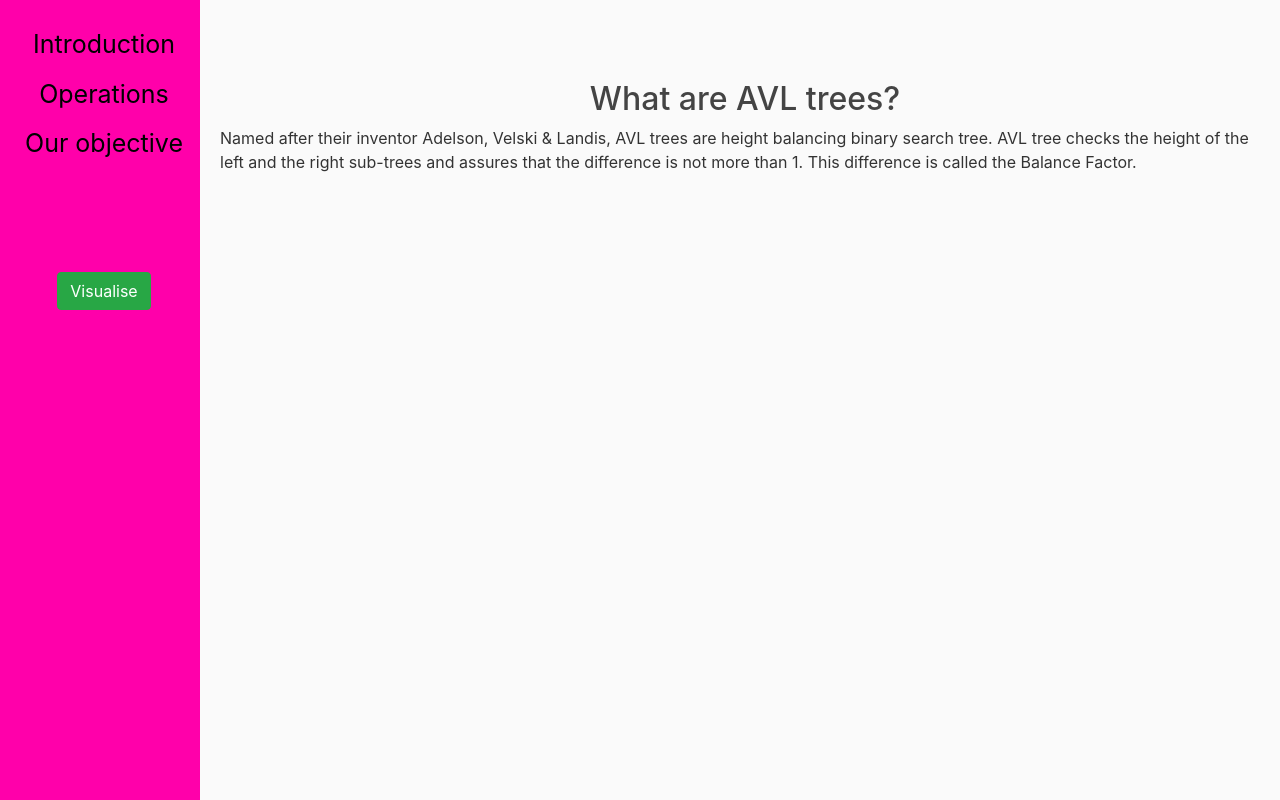
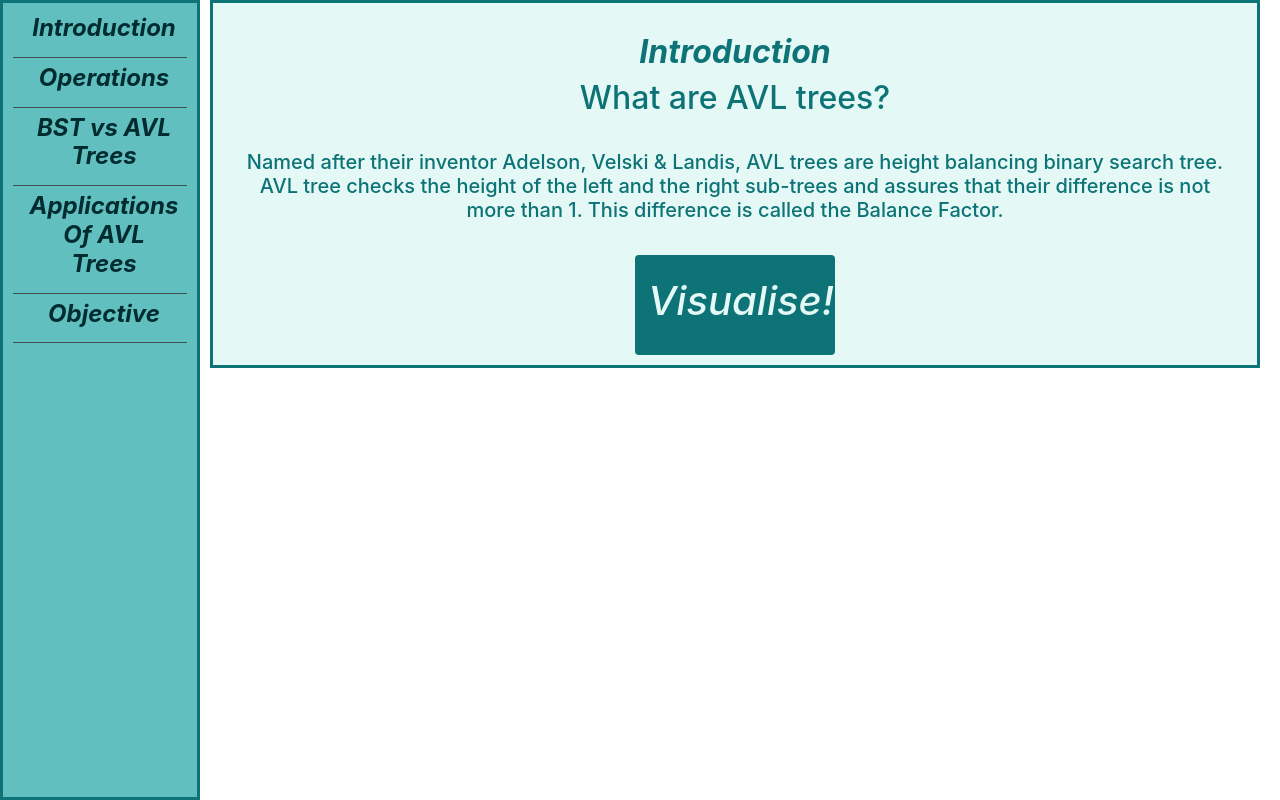
Before and after one commit to harsha270501/avltree, a Flask app: page / in a window 1280 px wide. Run offline with Flask 2, Linux system fonts and the light colour scheme; some libraries are stand-ins or nearby versions.

Commit message:
Brought ankis changes to main.Plz check all if its working fine

```diff
--- a/flask_blog.py
+++ b/flask_blog.py
@@ -12,5 +12,8 @@ formpref=''
 @app.route('/home')
 def home():
     return render_template('home.html')
+@app.route('/visualization')
+def visualization():
+    return render_template('visualize.html')
 if __name__ == "__main__":
     app.run(debug=True)
--- /dev/null
+++ b/static/home.css
@@ -0,0 +1,90 @@
+button{
+  margin-top: 5px;
+  padding-top: 10px;
+    background-color: #0d7377;
+    color: #e4f9f5;
+
+    }
+
+
+button:hover{
+  color: #e4f9f5;
+}
+
+#AVL0{
+
+  margin:10px 10px 10px 10px;
+    padding: 10px;
+}
+
+h1 {text-align: center;}
+        p {text-align: left;}
+        div {text-align: center;}
+        h2 {text-align: center;}
+
+.sidenav {
+    border-style: solid;
+    border-color: #0d7377;
+    height: 100%; /* Full-height: remove this if you want "auto" height */
+  width: 200px; /* Set the width of the sidebar */
+  position: fixed; /* Fixed Sidebar (stay in place on scroll) */
+  z-index: 1; /* Stay on top */
+  top: 0; /* Stay at the top */
+  left: 0;
+  background-color:#61c0bf;
+  overflow-x: hidden; /* Disable horizontal scroll */
+  padding: 5px 10px 10px 10px;
+}
+
+/* The navigation menu links */
+.sidenav a {
+  padding: 6px 8px 6px 16px;
+  text-decoration: none;
+  font-size: 25px;
+  color:#002C30;
+
+  display: block;
+}
+
+/* When you mouse over the navigation links, change their color */
+.sidenav a:hover {
+  color: #e4f9f5;
+}
+
+/* Style page content */
+.main {
+  border-style: solid;
+  border-color: #0d7377;
+margin-left: 210px; /* Same as the width of the sidebar */
+padding: 10px 10px;
+height:100%;
+width:1050px;
+color: #0d7377;
+background-color: #e4f9f5;
+}
+
+/*.third{
+  margin-top: 218px;
+  border-style: solid;
+  border-color: #0d7377;
+  margin-left: -12px;
+padding: 10px 10px;
+height:135px;
+width:1050px;
+background-color: #e4f9f5;
+}
+*/
+
+/* On smaller screens, where height is less than 450px, change the style of the sidebar (less padding and a smaller font size) */
+@media screen and (max-height: 450px) {
+  .sidenav {padding-top: 15px;}
+  .sidenav a {font-size: 18px;}
+}
+
+.underlinepink{
+  border-style: solid;
+  border-color: #40514e;
+  border-width: 0 0 1px 0;
+
+
+}
--- a/static/main.css
+++ /dev/null
@@ -1,80 +0,0 @@
-body {
-    background: #fafafa;
-    color: #333333;
-    margin-top: 5rem;
-  }
-
-  h1, h2, h3, h4, h5, h6 {
-    color: #444444;
-  }
-
-  .bg-steel {
-    background-color: #5f788a;
-  }
-
-  .site-header .navbar-nav .nav-link {
-    color: #cbd5db;
-  }
-
-  .site-header .navbar-nav .nav-link:hover {
-    color: #ffffff;
-  }
-
-  .site-header .navbar-nav .nav-link.active {
-    font-weight: 500;
-  }
-
-  .content-section {
-    background: #ffffff;
-    padding: 10px 20px;
-    border: 1px solid #dddddd;
-    border-radius: 3px;
-    margin-bottom: 20px;
-  }
-
-  .article-title {
-    color: #444444;
-  }
-
-  a.article-title:hover {
-    color: #428bca;
-    text-decoration: none;
-  }
-
-  .article-content {
-    white-space: pre-line;
-  }
-
-  .article-img {
-    height: 65px;
-    width: 65px;
-    margin-right: 16px;
-  }
-
-  .article-metadata {
-    padding-bottom: 1px;
-    margin-bottom: 4px;
-    border-bottom: 1px solid #e3e3e3
-  }
-
-  .article-metadata a:hover {
-    color: #333;
-    text-decoration: none;
-  }
-
-  .article-svg {
-    width: 25px;
-    height: 25px;
-    vertical-align: middle;
-  }
-
-  .account-img {
-    height: 125px;
-    width: 125px;
-    margin-right: 20px;
-    margin-bottom: 16px;
-  }
-
-  .account-heading {
-    font-size: 2.5rem;
-  }
--- a/templates/home.html
+++ b/templates/home.html
@@ -8,53 +8,15 @@
     <!-- Bootstrap CSS -->
     <link rel="stylesheet" href="https://maxcdn.bootstrapcdn.com/bootstrap/4.0.0/css/bootstrap.min.css" integrity="sha384-Gn5384xqQ1aoWXA+058RXPxPg6fy4IWvTNh0E263XmFcJlSAwiGgFAW/dAiS6JXm" crossorigin="anonymous">
 
-    <link rel="stylesheet" type="text/css" href="{{ url_for('static', filename='main.css') }}">
+    <link rel="stylesheet" type="text/css" href="../static/home.css">
+
+  <style>
+     button:hover {
+background-color: #002C30;
+}
+  </style>
 
 
-    <style>
-        h1 {text-align: center;}
-        p {text-align: left;}
-        div {text-align: center;}
-        h2 {text-align: center;}
-
-        .sidenav {
-  height: 100%; /* Full-height: remove this if you want "auto" height */
-  width: 200px; /* Set the width of the sidebar */
-  position: fixed; /* Fixed Sidebar (stay in place on scroll) */
-  z-index: 1; /* Stay on top */
-  top: 0; /* Stay at the top */
-  left: 0;
-  background-color:#ff00aa;/* Black */
-  overflow-x: hidden; /* Disable horizontal scroll */
-  padding-top: 20px;
-}
-
-/* The navigation menu links */
-.sidenav a {
-  padding: 6px 8px 6px 16px;
-  text-decoration: none;
-  font-size: 25px;
-  color:black;
-  display: block;
-}
-
-/* When you mouse over the navigation links, change their color */
-.sidenav a:hover {
-  color: #f1f1f1;
-}
-
-/* Style page content */
-.main {
-  margin-left: 210px; /* Same as the width of the sidebar */
-  padding: 0px 10px;
-}
-
-/* On smaller screens, where height is less than 450px, change the style of the sidebar (less padding and a smaller font size) */
-@media screen and (max-height: 450px) {
-  .sidenav {padding-top: 15px;}
-  .sidenav a {font-size: 18px;}
-}
-        </style>
 
 <title>AVL Trees</title>
 </head>
@@ -62,7 +24,7 @@
 
 <body>
 <!--<body style="background-image:url(anki.png); background-repeat: no-repeat; background-position:top ; background-size: cover; ">-->
-  <div class="code" style="position: absolute; top:0%">
+  <!--<div class="code" style="position: absolute; top:0%">
 
   {% with messages = get_flashed_messages(with_categories=true) %}
     {% if messages %}
@@ -73,15 +35,54 @@
     {% endfor %}
   {% endif %}
 {% endwith %}
+</div>-->
+
+
+  <!--THE SIDE NAV BAR FOR THE SITE-->
+
+  <div class="sidenav">
+    <!--<div class="underlinepink">-->
+        <!--<h3 style="color: #f25287;"> OPERATIONS</h3>-->
+        <!--<h3>OPERATIONS</h3>
+    </div> -->
+
+
+    <div class="underlinepink">
+    <a href="#" onclick="return show('AVL0');"><h4><strong><em>Introduction</em></strong></h4></a>
   </div>
-  <!--THE SIDE NAV BAR FOR THE SITE-->
-<div class="sidenav">
-  <a href="#" onclick="return show('AVL0');">Introduction</a>
-  <a href="#"onclick="return show('AVL1');">Operations</a>
-  <a href="#" onclick="return show('AVL2');">Our objective</a>
+  <div class="underlinepink">
+    <a href="#"onclick="return show('AVL1');"><h4><strong><em>Operations</em></strong></h4></a>
+  </div>
+
+  <div class="underlinepink">
+    <a href="#" onclick="return show('AVL3');"><h4><strong><em>BST vs AVL Trees</em></strong> </h4></a>
+  </div>
+  <div class="underlinepink">
+    <a href="#" onclick="return show('AVL4');"><h4><strong><em>Applications Of AVL Trees
+    </em></strong> </h4></a>
+  </div>
+  <div class="underlinepink">
+    <a href="#" onclick="return show('AVL2');"><h4><strong><em>Objective</em></strong> </h4></a>
+  </div>
+
+
+
+
+
+
+    <!--<a href="#" onclick="return show('Insert');">Insert</a>-->
+    <!--<a href="#"><button onclick="myFunction()" >Insert</button></a>
+    <a href="#"onclick="return show('Delete');">Delete</a>
+    <a href="#" onclick="return show('Search');">Search</a>-->
     <br/><br/><br/><br/>
-  <a href="#"><button class="btn btn-success">Visualise</button></a>
+    <br><br><br><br>
+
   </div>
+
+
+
+
+
 <!--THE FUNCTION THAT HANDLES CHANGE OF SITE-->
 <script>
   var curr1='AVL0';
@@ -95,32 +96,83 @@
   return false;
 }
   </script>
+
   <div class="main">
     <!--THE FIRST PAGE-->
   <div id="AVL0">
+    <h2><strong><em>Introduction</em></strong></h2>
     <h2>What are AVL trees?</h2>
-    <p>Named after their inventor Adelson, Velski & Landis, AVL trees are height balancing binary search tree. AVL tree checks the height of the left and the right sub-trees and assures that the difference is not more than 1. This difference is called the Balance Factor.</p>
+    <br>
+    <h5>Named after their inventor Adelson, Velski & Landis, AVL trees are height balancing binary search tree. AVL tree checks the height of the left and the right sub-trees and assures that their difference is not more than 1. This difference is called the Balance Factor.</h5>
 
   </div>
   <!--THE SECOND PAGE-->
   <div id="AVL1">
-    <h2>Operations</h2>
+    <h2><strong><em>Operations</em></strong></h2>
         <p><b>Insertion:</b>Adding an element to an AVL tree is similar to adding one in a BST, but the process takes into account an extra attribute, the balance factor for each node. This factor indicates whether the tree is left-heavy (the height of the left sub-tree is 1 greater than the right sub-tree), balanced (both sub-trees are the same height) or right-heavy (the height of the right sub-tree is 1 greater than the left sub-tree). If the balance would be destroyed by an insertion, a rotation is performed to correct the balance.</p>
-        <p><b>Rotation:</b></p>
-        <p><b>Deletion:</b></p>
-        <p><b>Searching:</b></p>
+        <p><b>Rotation:</b>
+          To balance itself, an AVL tree may perform the following four kinds of rotations: <br>
+
+ &emsp;Left rotation<br>
+&emsp;Right rotation<br>
+&emsp;Left-Right rotation<br>
+&emsp;Right-Left rotation<br>
+
+The first two rotations are single rotations and the next two rotations are double rotations. To have an unbalanced tree, we at least need a tree of height 2. With this simple tree, let's understand them one by one.</p>
+<p><b>Deletion:</b>Deletion can also be performed in the same way as it is performed in a binary search tree. Deletion may also disturb the balance of the tree therefore, various types of rotations are used to rebalance the tree.</p>
+        <p><b>Searching:</b>The property that all the values lesser than the value of a node lies on the left subtree and all the values greater than the value of a node lies on the right subtree helps to perform the searching in
+          O(h) time (where h is the height of the tree).
+          Suppose we are on a node and the value to be searched is smaller than the value of the node. In that case, we will search for the value in the left subtree. Otherwise, if the value to be searched is larger, we will just search the right subtree.</p>
   </div>
+
+  <!--THE FOURTH PAGE-->
+  <div id="AVL3">
+    <h2><strong><em>Why AVL Trees?</em></strong> </h2>
+    <br>
+        <h5>
+          Most of the BST operations (e.g., search, max, min, insert, delete.. etc) take O(h) time where h is the height of the BST. The cost of these operations may become O(n) for a skewed Binary tree. If we make sure that height of the tree remains O(Logn) after every insertion and deletion, then we can guarantee an upper bound of O(Logn) for all these operations. The height of an AVL tree is always O(Logn) where n is the number of nodes in the tree.</h5>
+          <br>
+  </div>
+
+  <!--THE FIFTH PAGE-->
+  <div id="AVL4">
+    <h2><strong><em>Applications Of AVL Trees</em></strong> </h2>
+    <br>
+        <h5>
+         1. AVL trees are mostly used for in-memory sorts of sets and dictionaries.<br>
+2. AVL trees are also used extensively in database applications in which insertions and deletions are fewer but there are frequent lookups for data required.<br>
+3. It is used in applications that require improved searching apart from the database applications.<br>
+          </h5>
+          <br>
+  </div>
+
+
   <!--THE THIRD PAGE-->
   <div id="AVL2">
-    <h2>Our objective: </h2>
-        <p>blah</p>
+    <h2><strong><em>Our objective:</em></strong> </h2>
+    <br>
+        <h5>This page has been developed to facilitate students from various
+          backgrounds to efficiently learn about a slightly complex data structure, AVL tree.
+          We hope that with our effective animations and user friendly interface helps students to not only try out multiple test cases and visualize the
+          rotations but also, to quickly learn and apply these concepts.</h5>
+          <br>
   </div>
+
+
   <!--EXPLICITLY HIDING THE OTHER TWO-->
   <script type="text/javascript">
     document.getElementById('AVL1').style.display='none';
     document.getElementById('AVL2').style.display='none';
+    document.getElementById('AVL3').style.display='none';
+    document.getElementById('AVL4').style.display='none';
+
   </script>
+    <a href={{url_for('visualization')}}><button type="button" class="btn btn-default"  style="height:100px;width:200px;background-color: #0d7377" ;><em><h1>Visualise!</h1></em></button></a>
+
+
+
   </div>
+
 
 
 
```
Also changed, not shown: static/visualize.css (added, +96 -0 lines), templates/visualize.html (added, +93 -0 lines), visualize.html (added, +93 -0 lines). Lines whose indentation alone changed are shown as unchanged.
